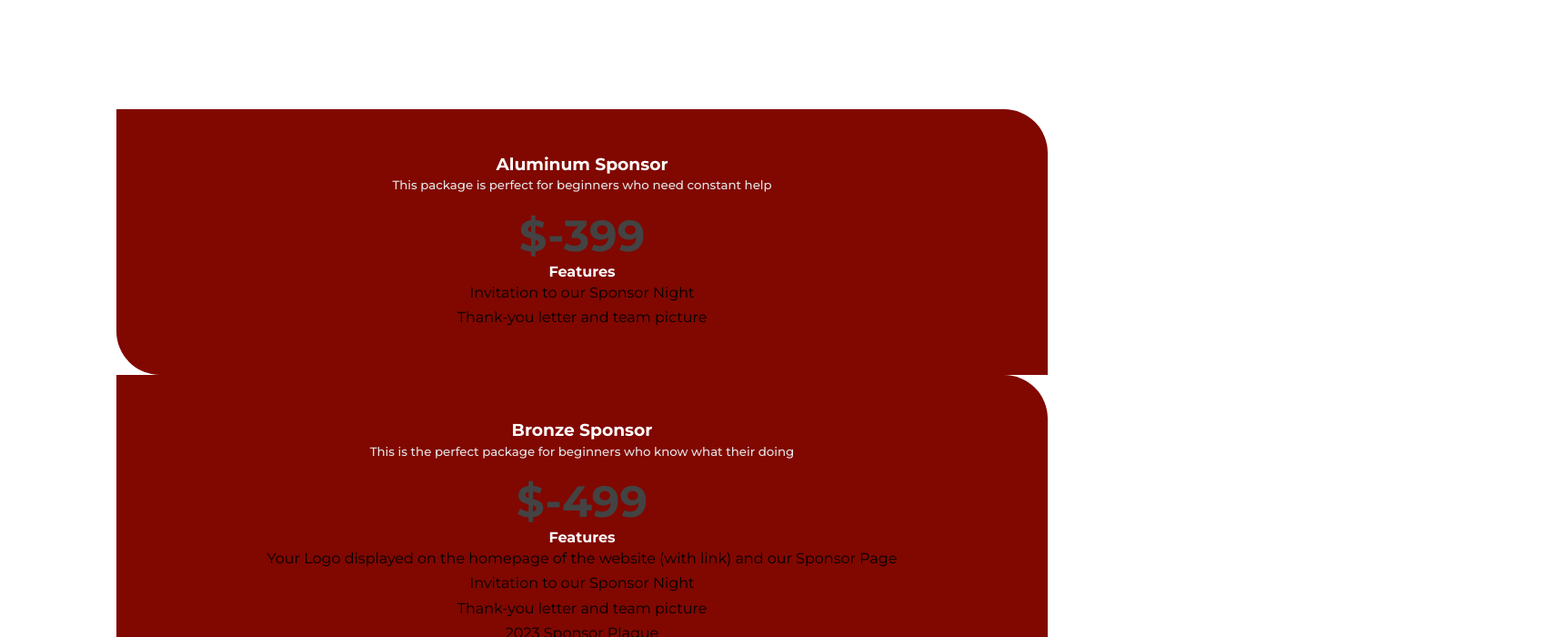
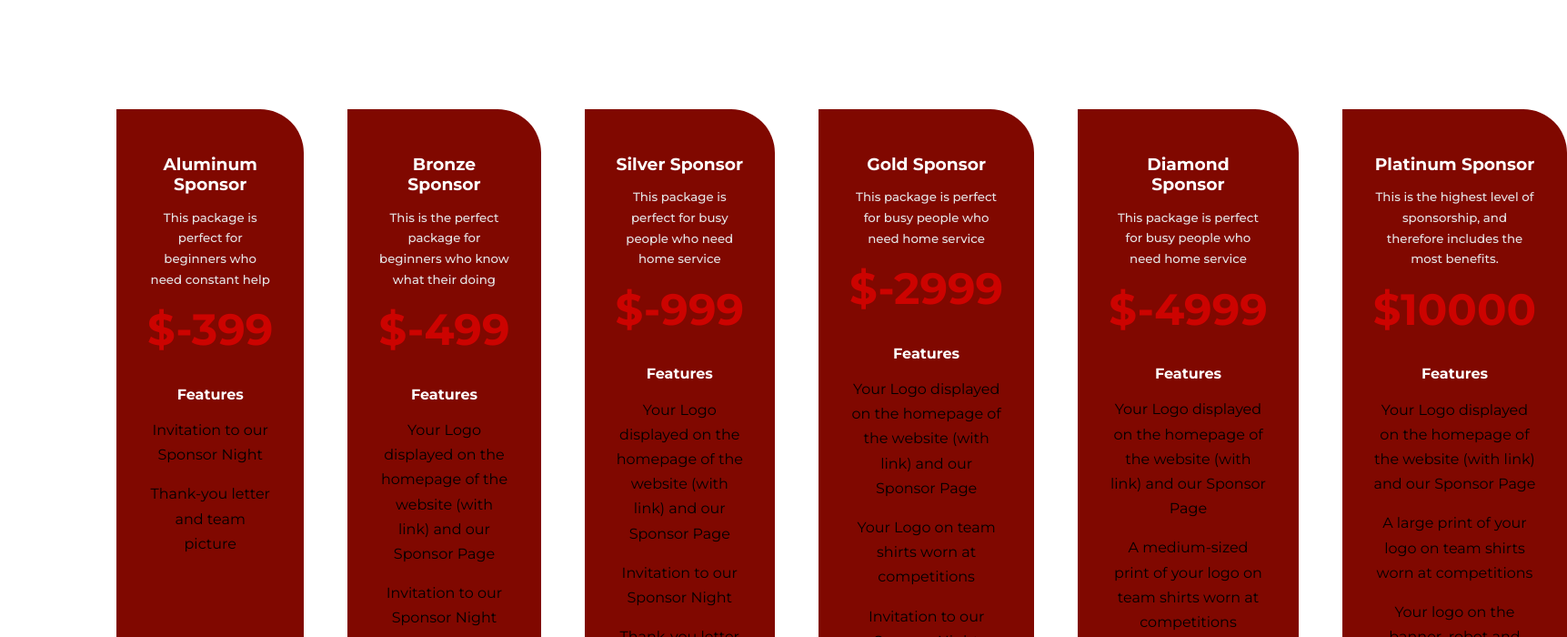
Before and after one commit to ashwadud/frc1807, a React (Create React App) app: page /sponsors in a window 1280 px wide. Shown: the part 440-1140 px from the top of the page at 91% size, 1723 px wide, since content can reach past the window. Built offline with nearby package versions, Linux system fonts and the light colour scheme.

Commit message:
Sponsors

```diff
--- a/src/components/Footer.jsx
+++ b/src/components/Footer.jsx
@@ -14,7 +14,7 @@ const Footer = () => {
                     <img src={Logo} alt="Footer Logo" />
                 </Link>
                 <p>
-                    Lorem ipsum dolor, sit amet consectetur adipisicing elit. Alias dicta omnis eligendi magni deleniti numquam cumque corporis fugiat amet distinctio? Soluta, placeat nesciunt sapiente facilis eligendi natus reiciendis fugiat dolor.
+                    Empowering students to apply engineering, leadership, and design skills in FIRST® Robotics competitions.
                 </p>
                 <div className="footer__socials">
                     <a href="https://instagram.com/frc1807" target="_blank" rel="noreferrer noopener"><AiFillInstagram/></a>
--- a/src/data.js
+++ b/src/data.js
@@ -157,8 +157,8 @@ export const sponsors = [
         desc: 'This package is perfect for beginners who need constant help',
         price: 100-499,
         features: [
-            {feature: 'Invitation to our Sponsor Night'},
-            {feature: 'Thank-you letter and team picture'}
+            {feature: 'Invitation to our Sponsor Night', available: true},
+            {feature: 'Thank-you letter and team picture', available: true}
         ]
     },
     {
@@ -167,10 +167,10 @@ export const sponsors = [
         desc: 'This is the perfect package for beginners who know what their doing',
         price: 500-999,
         features: [
-            {feature: 'Your Logo displayed on the homepage of the website (with link) and our Sponsor Page'},
-            {feature: 'Invitation to our Sponsor Night'},
-            {feature: 'Thank-you letter and team picture'},
-            {feature: '2023 Sponsor Plaque'}
+            {feature: 'Your Logo displayed on the homepage of the website (with link) and our Sponsor Page', available: true},
+            {feature: 'Invitation to our Sponsor Night', available: true},
+            {feature: 'Thank-you letter and team picture', available: true},
+            {feature: '2023 Sponsor Plaque', available: true}
         ]
     },
     {
@@ -179,10 +179,10 @@ export const sponsors = [
         desc: 'This package is perfect for busy people who need home service',
         price: 1000-1999,
         features: [
-            {feature: 'Your Logo displayed on the homepage of the website (with link) and our Sponsor Page'},
-            {feature: 'Invitation to our Sponsor Night'},
-            {feature: 'Thank-you letter and team picture'},
-            {feature: '2023 Sponsor Plaque'}
+            {feature: 'Your Logo displayed on the homepage of the website (with link) and our Sponsor Page', available: true},
+            {feature: 'Invitation to our Sponsor Night', available: true},
+            {feature: 'Thank-you letter and team picture', available: true},
+            {feature: '2023 Sponsor Plaque', available: true}
         ]
     },
     {
@@ -191,11 +191,11 @@ export const sponsors = [
         desc: 'This package is perfect for busy people who need home service',
         price: 2000-4999,
         features: [
-            {feature: 'Your Logo displayed on the homepage of the website (with link) and our Sponsor Page'},
-            {feature: 'Your Logo on team shirts worn at competitions'},
-            {feature: 'Invitation to our Sponsor Night'},
-            {feature: 'Thank-you letter and team picture'},
-            {feature: '2023 Sponsor Plaque'}
+            {feature: 'Your Logo displayed on the homepage of the website (with link) and our Sponsor Page', available: true},
+            {feature: 'Your Logo on team shirts worn at competitions', available: true},
+            {feature: 'Invitation to our Sponsor Night', available: true},
+            {feature: 'Thank-you letter and team picture', available: true},
+            {feature: '2023 Sponsor Plaque', available: true}
         ]
     },
     {
@@ -204,12 +204,12 @@ export const sponsors = [
         desc: 'This package is perfect for busy people who need home service',
         price: 5000-9999,
         features: [
-            {feature: 'Your Logo displayed on the homepage of the website (with link) and our Sponsor Page'},
-            {feature: 'A medium-sized print of your logo on team shirts worn at competitions'},
-            {feature: 'Your logo on the banner and displayed in our pits (stations at competitions)'},
-            {feature: 'VIP invitation to our Sponsor Night'},
-            {feature: 'Thank-you letter and team picture'},
-            {feature: '2023 Sponsor Plaque'}
+            {feature: 'Your Logo displayed on the homepage of the website (with link) and our Sponsor Page', available: true},
+            {feature: 'A medium-sized print of your logo on team shirts worn at competitions', available: true},
+            {feature: 'Your logo on the banner and displayed in our pits (stations at competitions)', available: true},
+            {feature: 'VIP invitation to our Sponsor Night', available: true},
+            {feature: 'Thank-you letter and team picture', available: true},
+            {feature: '2023 Sponsor Plaque', available: true}
         ]
     },
     {
@@ -218,14 +218,14 @@ export const sponsors = [
         desc: 'This is the highest level of sponsorship, and therefore includes the most benefits.',
         price: 10000,
         features: [
-            {feature: 'Your Logo displayed on the homepage of the website (with link) and our Sponsor Page'},
-            {feature: 'A large print of your logo on team shirts worn at competitions'},
-            {feature: 'Your logo on the banner, robot and displayed in our pits (stations at competitions)'},
-            {feature: 'Presentation and demonstartion of robot at your company, or at choice event'},
-            {feature: 'VIP invitation to our Sponsor Night'},
-            {feature: 'Your information on all of our social media outlets and presentations'},
-            {feature: 'Thank-you letter and team picture'},
-            {feature: '2023 Sponsor Plaque'}
+            {feature: 'Your Logo displayed on the homepage of the website (with link) and our Sponsor Page', available: true},
+            {feature: 'A large print of your logo on team shirts worn at competitions', available: true},
+            {feature: 'Your logo on the banner, robot and displayed in our pits (stations at competitions)', available: true},
+            {feature: 'Presentation and demonstartion of robot at your company, or at choice event', available: true},
+            {feature: 'VIP invitation to our Sponsor Night', available: true},
+            {feature: 'Your information on all of our social media outlets and presentations', available: true},
+            {feature: 'Thank-you letter and team picture', available: true},
+            {feature: '2023 Sponsor Plaque', available: true}
         ]
     }
 ]
--- a/src/pages/about/about.css
+++ b/src/pages/about/about.css
@@ -14,15 +14,15 @@
     transform: skew(0);
 }
 
-.about__section-container h1 {
+.about__section-content h1 {
     margin-bottom: 2rem;
 }
 
-.about__section-container p {
+.about__section-content p {
     margin-bottom: 1rem;
 }
 
-.about__story-container {
+.about__story-container, .about__summary-container {
     display: grid;
     grid-template-columns: 40% 50%;
     gap: 10%;
--- a/src/pages/sponsors/Sponsors.jsx
+++ b/src/pages/sponsors/Sponsors.jsx
@@ -8,10 +8,10 @@ const Sponsors = () => {
   return (
     <>
     <Header title="Sponsors" image={HeaderImage}>
-        Learn more about being a team sponsor and companies that currently sponsor our team
+      Learn more about our sponsor program and how you can be involved
     </Header>
     <section className="sponsors">
-        <div className='container sponsors__container'>
+      <div className="container sponsors__container">
         {
           sponsors.map(({id, name, desc, price, features}) => {
             return <Card key={id} className="sponsor">
@@ -20,8 +20,8 @@ const Sponsors = () => {
               <h1>{`$${price}`}</h1>
               <h4>Features</h4>
               {
-                  features.map(({feature}, index) => {
-                    return <p key={index}>{feature}</p>
+                features.map(({feature, available}, index) => {
+                  return <p key={index} className={!available ? 'disabled' : ''}>{feature}</p>
                 })
               }
             </Card>
--- a/src/pages/sponsors/sponsors.css
+++ b/src/pages/sponsors/sponsors.css
@@ -0,0 +1,59 @@
+.sponsors__container {
+    display: grid;
+    grid-template-columns: repeat(6, 1fr);
+    gap: 3rem;
+}
+
+.sponsor h3{
+    margin-bottom: 0.8rem;
+}
+
+.sponsor small {
+    margin-bottom: 2rem;
+}
+
+.sponsor h1 {
+    color: var(--color-primary-variant);
+    display: inline;
+}
+
+.sponsor h2 {
+    display: inline;
+    color: var(--color-grey);
+}
+
+.sponsor h4 {
+    margin-top: 2rem;
+}
+
+.sponsor p {
+    margin-top: 1rem;
+    color: var(--color-grey-100);
+}
+
+.sponsor p.disabled {
+    color: var(--color-gray-400);
+
+}
+
+/* Media Queries for Medium Screens */
+
+@media screen and (max-width: 1024px) {
+    .sponsors__container {
+        grid-template-columns: 1fr 1fr;
+        gap: 2rem;
+    }
+}
+
+/* Media Queries for Small Screens */
+
+@media screen and (max-width: 600px) {
+    .sponsors__container {
+        grid-template-columns: 1fr;
+    }
+
+    .sponsor {
+        width: 90%;
+        margin-inline: auto;
+    }
+}
```
Also changed, not shown: src/pages/about/About.jsx (+18 -3 lines). Lines whose indentation alone changed are shown as unchanged.
